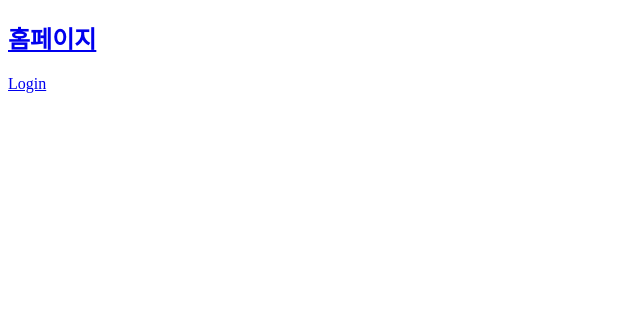
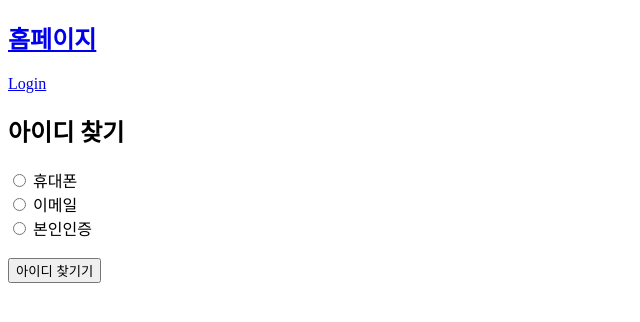
Before and after one commit to For-Freedom-01/honglee-frontend, a React (Create React App) app in the folder react-app/: page /find_id in a window 1280 px wide. Before the commit this address had no page. Shown: the top 322 px of the page, without its empty margins (0-640 px from the left). Built offline with nearby package versions, Linux system fonts and the light colour scheme.

Commit message:
find_idPage

```diff
--- a/react-app/src/App.js
+++ b/react-app/src/App.js
@@ -2,6 +2,7 @@ import {BrowserRouter,Route,Routes} from "react-router-dom"
 import Header from "./component/Header";
 import Login from "./component/Login";
 import HomePage from "./component/HomePage";
+import FindIdPage from "./component/FindIdPage";
 function App() {
   return (
     <div className="App">
@@ -10,6 +11,7 @@ function App() {
         <Routes>
           <Route path="/" element={<HomePage/>} />
           <Route path="/login" element={<Login/>}/>
+          <Route path="/find_id" element={<FindIdPage/>}/>
         </Routes>
       </BrowserRouter>
     </div>
--- /dev/null
+++ b/react-app/src/component/FindIdPage.js
@@ -0,0 +1,32 @@
+import { useState } from "react"
+
+export default function FindIdPage(){
+  const [radioOption,setRadioOption] = useState("")
+
+  function selectOption(e){
+    setRadioOption(e.target.value)
+  }
+  return(
+    <div>
+      <h2> 아이디 찾기</h2>
+      <form>
+        <input type="radio" name="id_radio" value="phone" onChange={selectOption}/> 휴대폰<br/>
+          {(radioOption === "phone") &&
+          (<div>
+            <input type="text" placeholder="이름"/><br/>
+            <input type="text" placeholder="휴대폰 번호"/>
+          </div>)}
+        <input type="radio" name="id_radio" value="email"  onChange={selectOption}/> 이메일<br/>
+        {(radioOption === "email") &&
+          (<div>
+            <input type="text" placeholder="이메일"/>
+          </div>)}
+        <input type="radio" name="id_radio" value="self"  onChange={selectOption}/> 본인인증<br/>
+        {(radioOption === "self") &&
+         (<p>본인 명의 휴대폰으로 찾는 방법입니다.
+            (본인인증을 완료한 아이디만 가능)</p>)}
+        <br/><button>아이디 찾기기</button>
+      </form>
+    </div>
+  )
+}
--- a/react-app/src/component/Login.js
+++ b/react-app/src/component/Login.js
@@ -1,5 +1,5 @@
 import { useRef } from "react"
-import {useNavigate } from "react-router-dom"
+import {Link, useNavigate } from "react-router-dom"
 
 export default function Login(){
   const refId = useRef(null)
@@ -13,11 +13,14 @@ export default function Login(){
     const id = refId.current.value.trim()
     const password = refPassword.current.value.trim()
     console.log(id,password)
-    await fetch(`http://localhost:3001/0?id=${id}&password=${password}`)
+    await fetch(`http://localhost:3001/userInfo?id=${id}&password=${password}`)
     .then(data=> {
       if (!data.ok) {
         window.alert("id 또는 password를 확인해 주세요")
-      } else {
+      } else if (data.length === 0) {
+        window.alert("id 또는 password를 확인해 주세요")
+      }else {
+        console.log("res",data)
         window.alert("로그인에 성공하셨습니다")
         nav('/')
       }
@@ -46,6 +49,7 @@ export default function Login(){
       </div>
       <button>Login</button>
     </form>
+    <Link to="/find_id">아이디 찾기</Link>
     </>
   )
 }
```
Also changed, not shown: react-app/src/testdata/user.json (+18 -6 lines).
